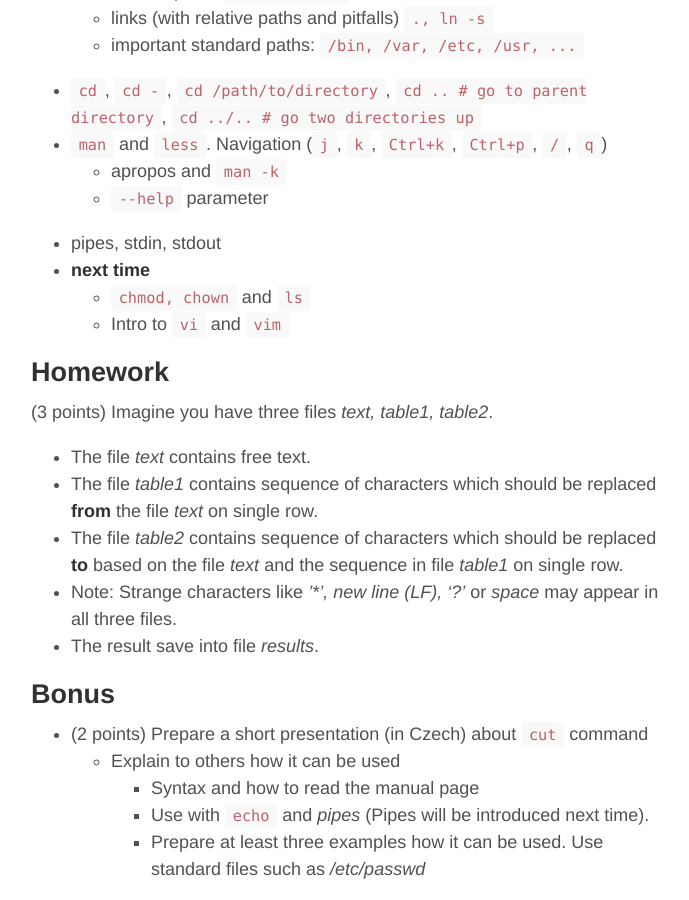
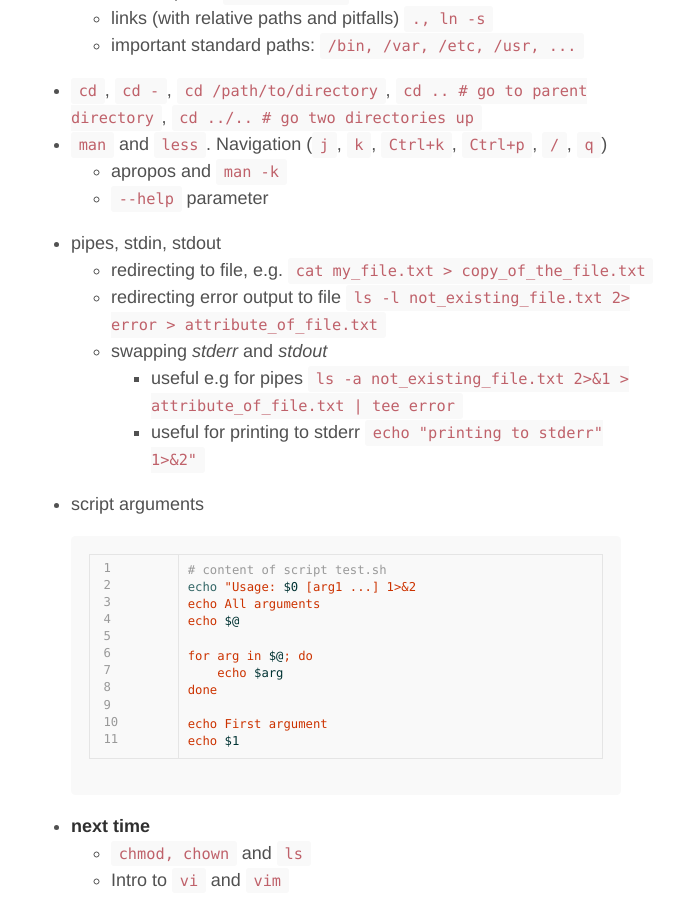
Before and after one commit to oplatek/oplatek.github.io, a Jekyll site: the page built from _posts/2016-02-29-unix-week-2.md, in a window 1280 px wide and 900 px high, scrolled down 634 px. Shown: the whole window, without its empty margins (294-983 px from the left). Built offline with Jekyll 4.4.1, drawn with Linux system fonts in a browser that asks for light colours.

Commit message:
highlight fixes

```diff
--- a/_posts/2016-02-29-unix-week-2.md
+++ b/_posts/2016-02-29-unix-week-2.md
@@ -24,6 +24,28 @@ tags: Mff, School, Labs, Shell
     - apropos and `man -k`
     - `--help` parameter
 - pipes, stdin, stdout
+    - redirecting to file, e.g. `cat my_file.txt > copy_of_the_file.txt`
+    - redirecting error output to file `ls -l not_existing_file.txt 2> error > attribute_of_file.txt`
+    - swapping *stderr* and *stdout*
+        - useful e.g for pipes `ls -a not_existing_file.txt 2>&1  > attribute_of_file.txt | tee error`
+        - useful for printing to stderr `echo "printing to stderr" 1>&2"`
+- script arguments
+
+{% highlight shell linenos %}
+# content of script test.sh
+echo "Usage: $0 [arg1 ...] 1>&2
+echo All arguments
+echo $@
+
+for arg in $@; do
+    echo $arg
+done
+
+echo First argument
+echo $1
+{% endhighlight %}
+
+
 - **next time**
     - `chmod, chown` and `ls`
     - Intro to `vi` and `vim`
```
Also changed, not shown: _posts/2016-02-29-sds-week-1.md (+11 -10 lines).
